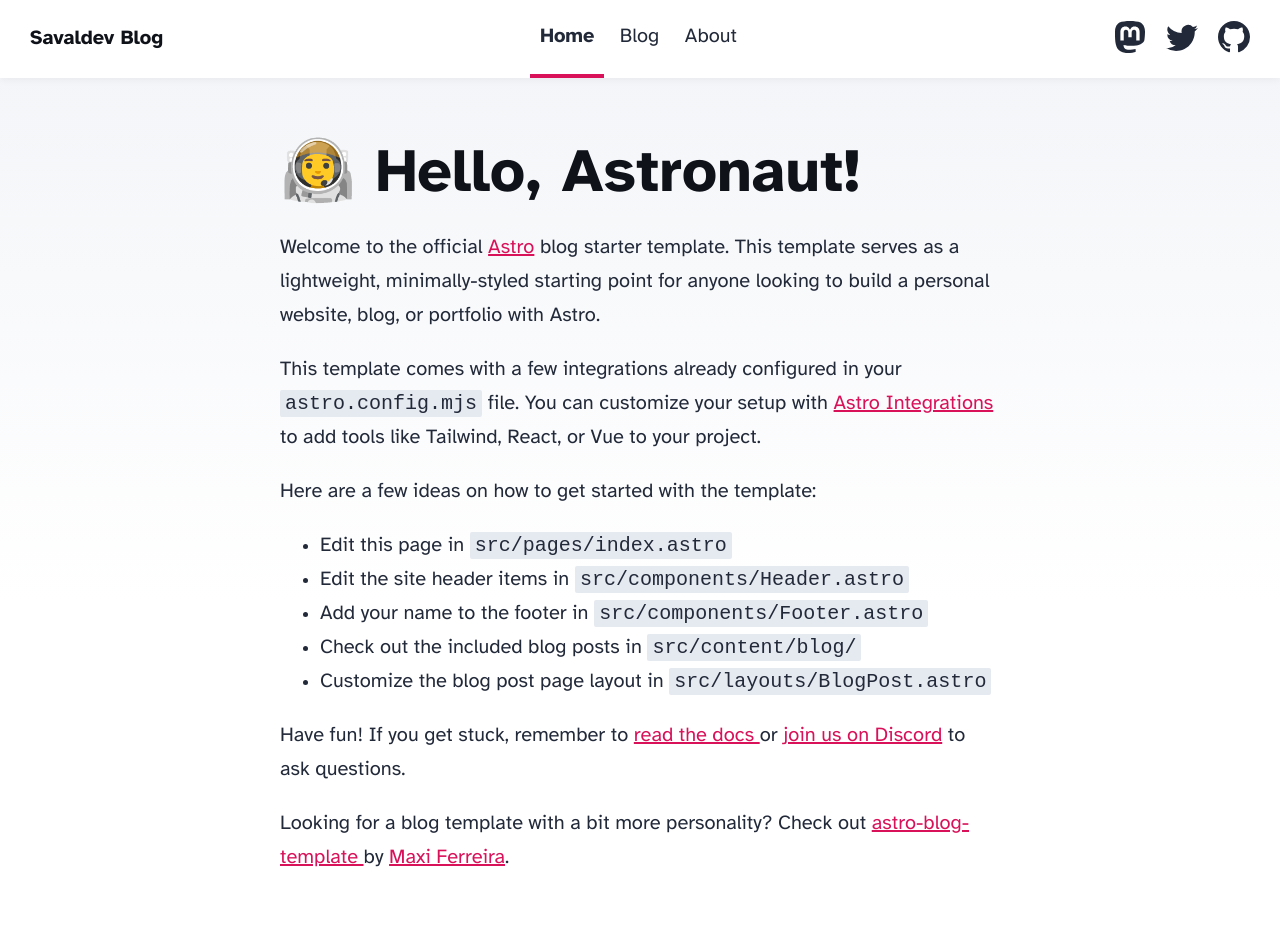
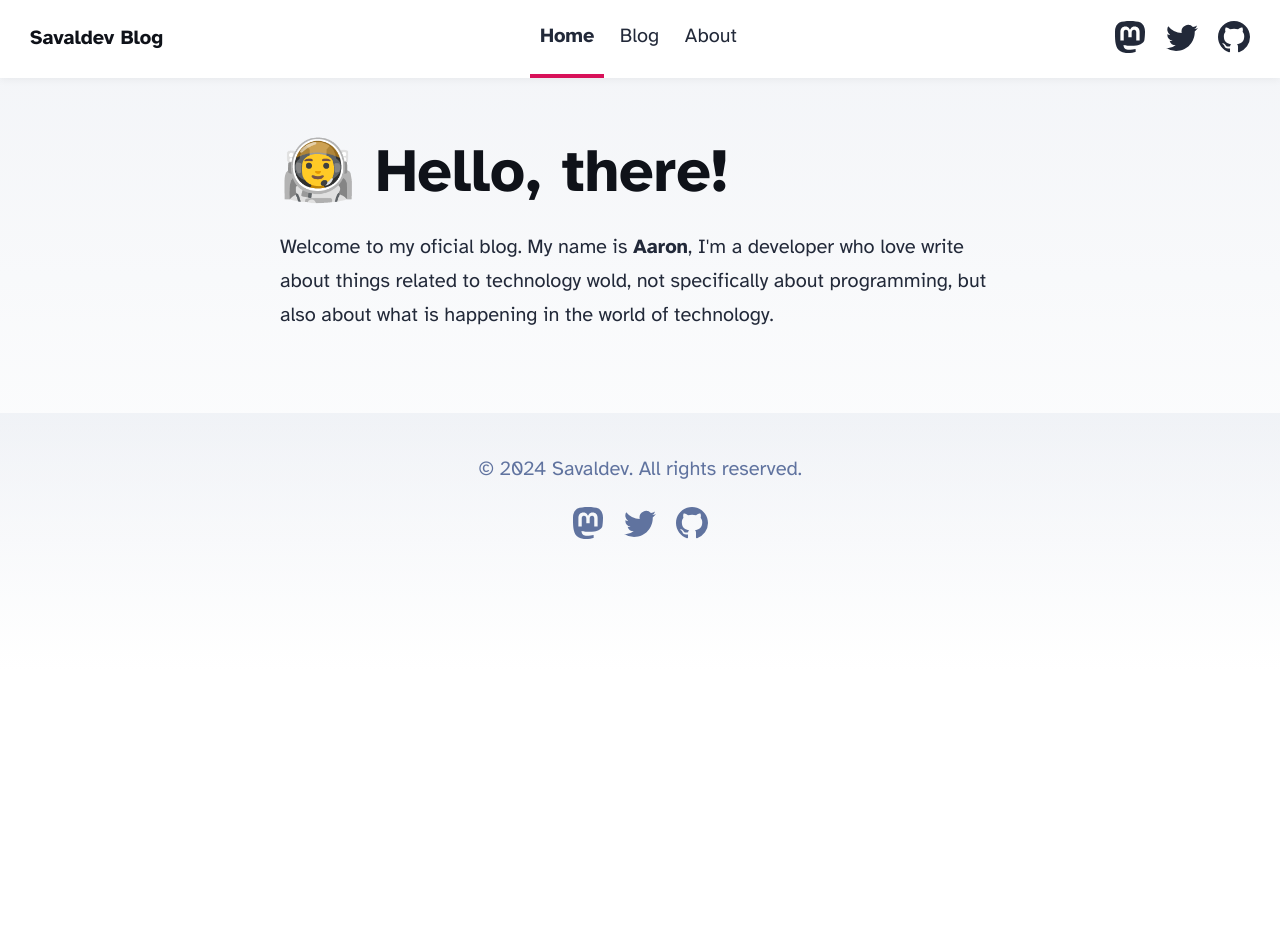
Before and after one commit to Santaval/frontend-roadmap, an Astro site in the folder blog/: page / in a window 1280 px wide. Shown: the top 952 px of the page. After the commit the page ends 800 px from the top, so only its background shows below. Built offline with nearby package versions, Linux system fonts and the light colour scheme; Astro itself is replaced by a stand-in of ours.

Commit message:
refactor: Update welcome message on homepage

```diff
--- a/blog/src/pages/index.astro
+++ b/blog/src/pages/index.astro
@@ -13,36 +13,9 @@ import { SITE_TITLE, SITE_DESCRIPTION } from '../consts';
 	<body>
 		<Header />
 		<main>
-			<h1>🧑‍🚀 Hello, Astronaut!</h1>
+			<h1>🧑‍🚀 Hello, there!</h1>
 			<p>
-				Welcome to the official <a href="https://astro.build/">Astro</a> blog starter template. This
-				template serves as a lightweight, minimally-styled starting point for anyone looking to build
-				a personal website, blog, or portfolio with Astro.
-			</p>
-			<p>
-				This template comes with a few integrations already configured in your
-				<code>astro.config.mjs</code> file. You can customize your setup with
-				<a href="https://astro.build/integrations">Astro Integrations</a> to add tools like Tailwind,
-				React, or Vue to your project.
-			</p>
-			<p>Here are a few ideas on how to get started with the template:</p>
-			<ul>
-				<li>Edit this page in <code>src/pages/index.astro</code></li>
-				<li>Edit the site header items in <code>src/components/Header.astro</code></li>
-				<li>Add your name to the footer in <code>src/components/Footer.astro</code></li>
-				<li>Check out the included blog posts in <code>src/content/blog/</code></li>
-				<li>Customize the blog post page layout in <code>src/layouts/BlogPost.astro</code></li>
-			</ul>
-			<p>
-				Have fun! If you get stuck, remember to <a href="https://docs.astro.build/"
-					>read the docs
-				</a> or <a href="https://astro.build/chat">join us on Discord</a> to ask questions.
-			</p>
-			<p>
-				Looking for a blog template with a bit more personality? Check out <a
-					href="https://github.com/Charca/astro-blog-template"
-					>astro-blog-template
-				</a> by <a href="https://twitter.com/Charca">Maxi Ferreira</a>.
+				Welcome to my oficial blog. My name is <strong>Aaron</strong>, I'm a developer who love write about things related to technology wold, not specifically about programming, but also about what is happening in the world of technology.
 			</p>
 		</main>
 		<Footer />
```
